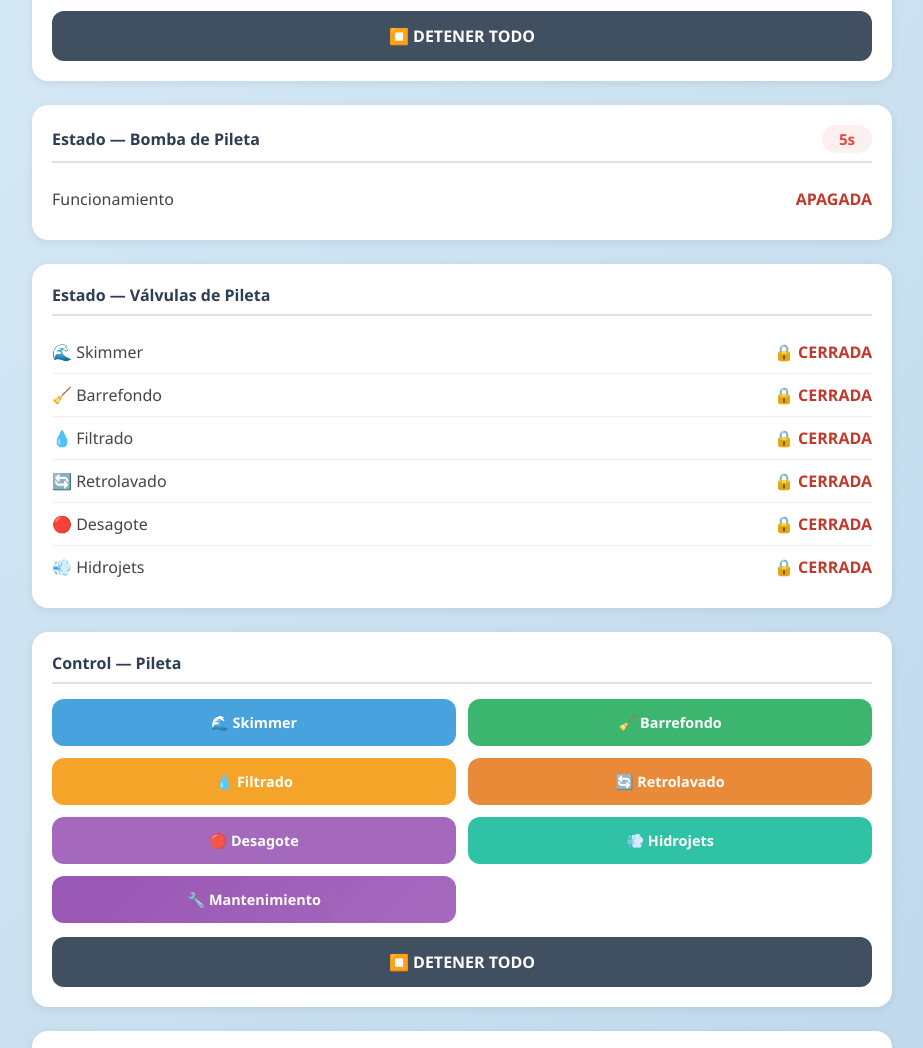
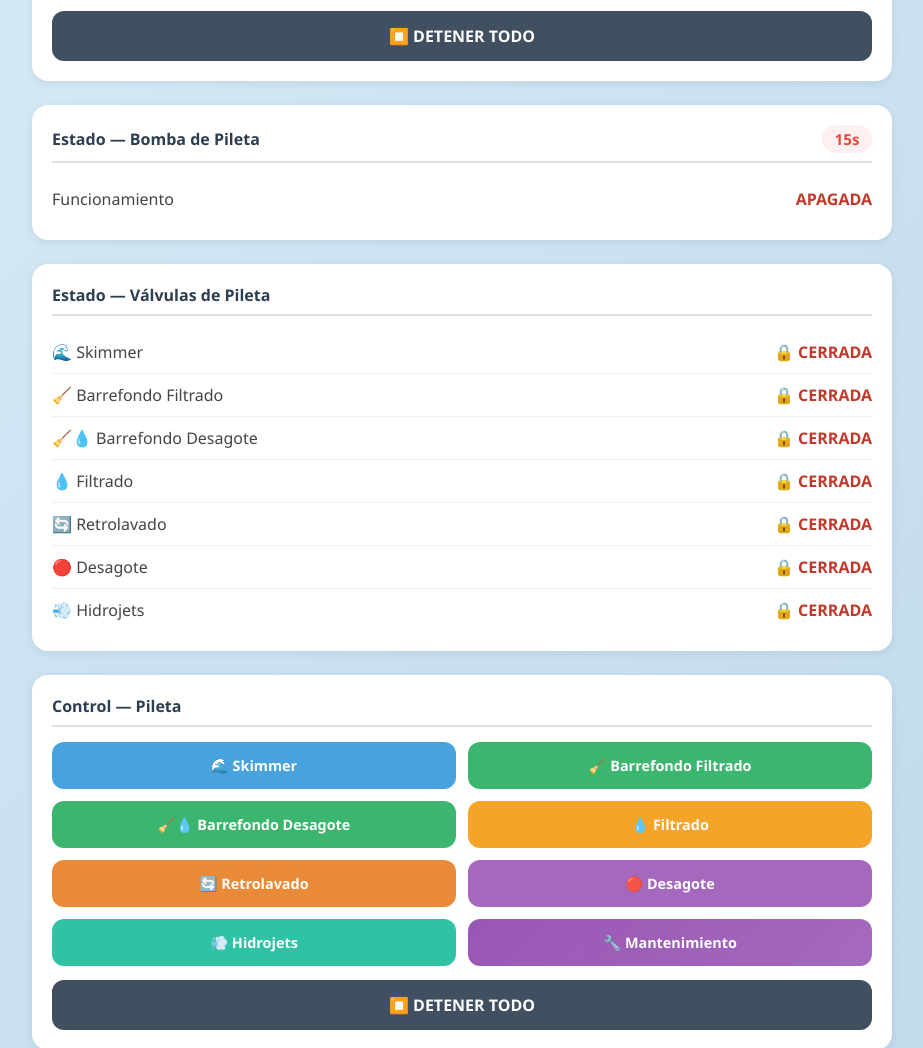
Before and after one commit to Vehiculosenventa/smart.pileta, a plain HTML site: page index.html in a window 1280 px wide. Shown: the part 943-1991 px from the top of the page, without its empty margins (178-1101 px from the left). Drawn offline with Linux system fonts and the light colour scheme.

Commit message:
Update labels and buttons for pool controls

```diff
--- a/index.html
+++ b/index.html
@@ -66,7 +66,7 @@
     <div class="tarjeta">
         <h2>
             <span>Estado — Bomba de Pileta</span>
-            <span id="contador-pileta" class="contador">5s</span>
+            <span id="contador-pileta" class="contador">15s</span>
         </h2>
         <div class="fila-estado">
             <span class="etiqueta">Funcionamiento</span>
@@ -81,8 +81,12 @@
             <span id="valv-skimmer" class="valor inactivo">🔒 CERRADA</span>
         </div>
         <div class="fila-estado">
-            <span class="etiqueta">🧹 Barrefondo</span>
+            <span class="etiqueta">🧹 Barrefondo Filtrado</span>
             <span id="valv-barrefondo" class="valor inactivo">🔒 CERRADA</span>
+        </div>
+        <div class="fila-estado">
+            <span class="etiqueta">🧹💧 Barrefondo Desagote</span>
+            <span id="valv-barrefondo-desagote" class="valor inactivo">🔒 CERRADA</span>
         </div>
         <div class="fila-estado">
             <span class="etiqueta">💧 Filtrado</span>
@@ -106,7 +110,8 @@
         <h2>Control — Pileta</h2>
         <div class="fila-doble-tres">
             <button id="btn-skimmer" class="boton btn-p1" onclick="activarValvulaPileta('skimmer')">🌊 Skimmer</button>
-            <button id="btn-barrefondo" class="boton btn-p2" onclick="activarValvulaPileta('barrefondo')">🧹 Barrefondo</button>
+            <button id="btn-barrefondo" class="boton btn-p2" onclick="activarValvulaPileta('barrefondo')">🧹 Barrefondo Filtrado</button>
+            <button id="btn-barrefondo-desagote" class="boton btn-p2" onclick="activarValvulaPileta('barrefondo-desagote')">🧹💧 Barrefondo Desagote</button>
             <button id="btn-filtrado" class="boton btn-p3" onclick="activarValvulaPileta('filtrado')">💧 Filtrado</button>
             <button id="btn-retrolavado" class="boton btn-p4" onclick="activarValvulaPileta('retrolavado')">🔄 Retrolavado</button>
             <button id="btn-desagote" class="boton btn-p5" onclick="activarValvulaPileta('desagote')">🔴 Desagote</button>
```
